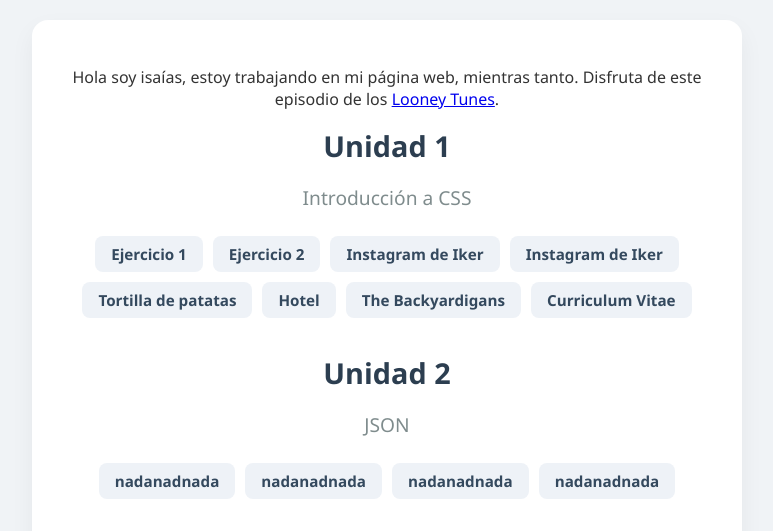
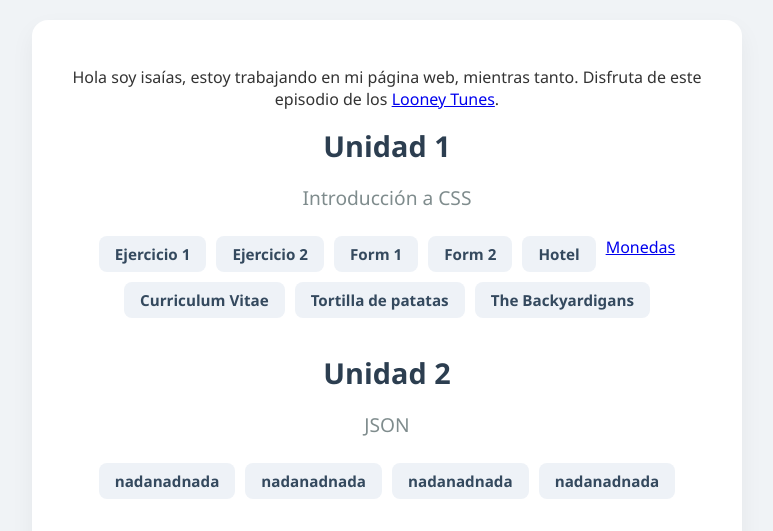
Before and after one commit to isaias-23/digi, a plain HTML site: page index.html in a window 1280 px wide. Shown: the top 531 px of the page, without its empty margins (253-1026 px from the left). Drawn offline with Linux system fonts and the light colour scheme.

Commit message:
Refactor index.html with title and link updates
Updated the title and cleaned up HTML structure. Adjusted links and removed duplicate entries.

```diff
--- a/index.html
+++ b/index.html
@@ -3,7 +3,7 @@
 <head>
     <meta charset="UTF-8">
     <meta name="viewport" content="width=device-width, initial-scale=1.0">
-    <title> Isaías de la santisima trinidad bolivar palacios ponte blanco amarrilo azul y rojo la bandera de los piojos ju ja chavez no se va patria patria patria querida </title>
+    <title> Isaías de la santisima trinidad  </title>
     <style>
 
         body {
@@ -134,15 +134,18 @@
         <h3>Introducción a CSS</h3>
 
         <p class="UD1">
-            <span><a href="/Nueva%20carpeta/Ejercicio%201.html">Ejercicio 1</a></span>
-            <span><a href="/Nueva%20carpeta/Ejercicio%202.html">Ejercicio 2</a></span>
-            <span><a href="/Nueva%20carpeta/instagram%20de%20iker%20xd.html">Instagram de Iker</a></span>
+            <span><a href="c1/Ejercicio%201.html">Ejercicio 1</a></span>
+            <span><a href="c1/Ejercicio%202.html">Ejercicio 2</a></span>
+            <span><a href="c1/EjercicioFormulario2.html">Form 1</a></span>
+            <span><a href="c1/EjercicioFormulariosReservas.html">Form 2</a></span>
+            <span><a href="c1/Ejerciciohotel.html">Hotel</a></span
+            <span><a href="c1/EjercicioMonedas.html">Monedas</a></span>
+            <span><a href="https://isaias-23.github.io/digi/cv/index.html" target="_blank">Curriculum Vitae</a></span>
+            <span><a href="c1/Tortilla%20de%20patatas.html">Tortilla de patatas</a></span>
 
-            <span><a href="Nueva%20carpeta/instagram%20de%20iker%20xd.html">Instagram de Iker</a></span>
-            <span><a href="c1/Tortilla%20de%20patatas.html">Tortilla de patatas</a></span>
-            <span><a href="https://github.com/isaias-23/digi/blob/master/Nueva%20carpeta/Ejercicio%201.html">Hotel</a></span>
             <span><a href="c1/index.html">The Backyardigans</a></span>
-            <span><a href="https://isaias-23.github.io/digi/cv/index.html" target="_blank">Curriculum Vitae</a></span>
+
+
 
         </p>
 
@@ -150,7 +153,7 @@
         <h2>Unidad 2</h2>
         <h3>JSON</h3>
         <P CLASS="mariaantonia">
-          <span>  <a href="nada.php">nadanadnada</a></span>
+            <span>  <a href="nada.php">nadanadnada</a></span>
             <span><a href="nada.php">nadanadnada</a></span>
             <span><a href="nada.php">nadanadnada</a></span>
             <span><a href="nada.php">nadanadnada</a></span>
```
